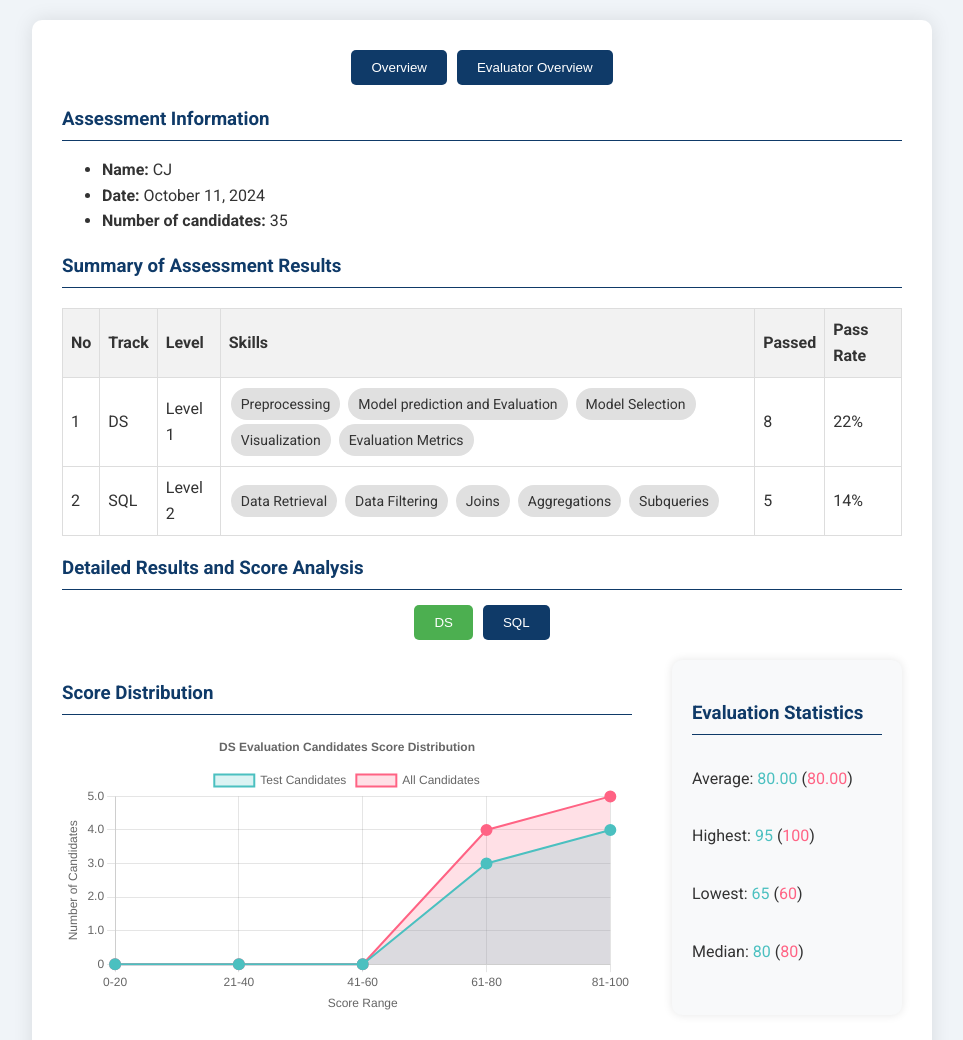
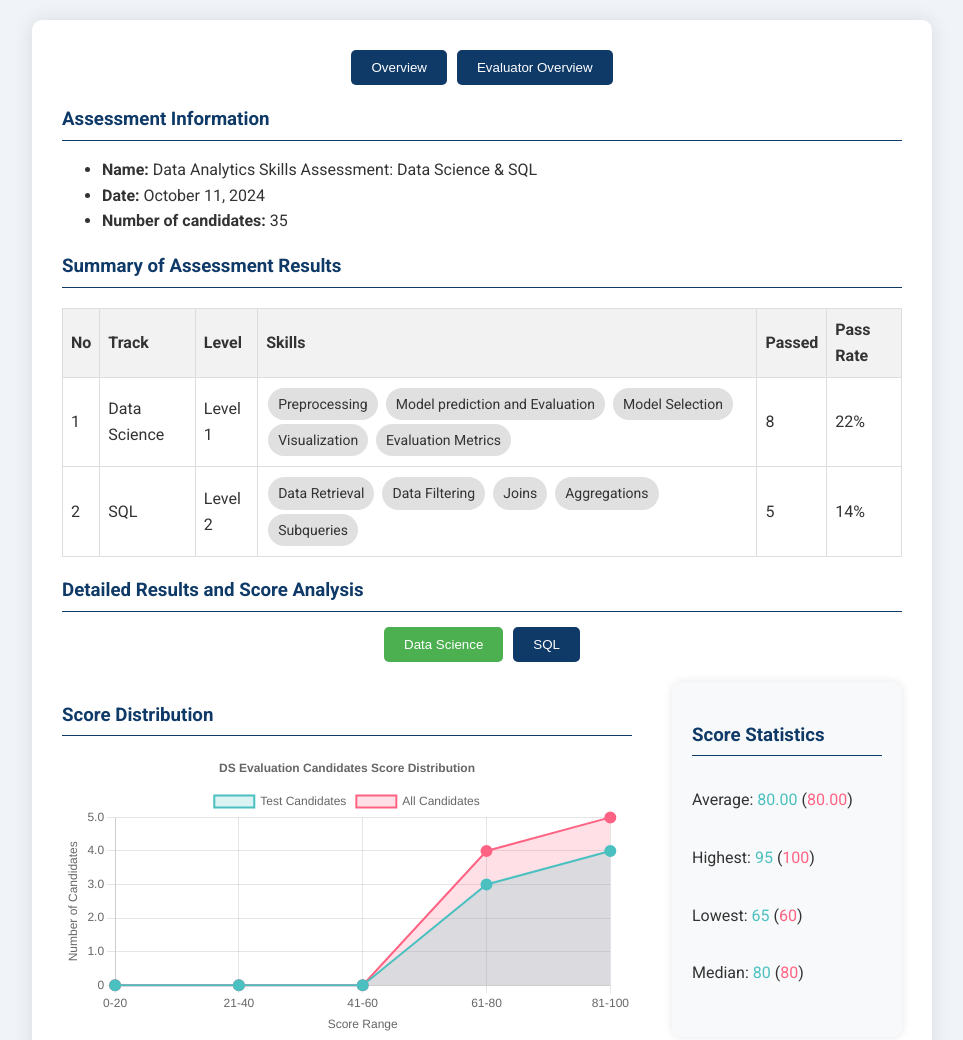
Before and after one commit to hyewon-m/report_demo, a plain HTML site: page index.html in a window 1280 px wide. Shown: the top 1040 px of the page, without its empty margins (158-1121 px from the left). Drawn offline with nearby package versions, Linux system fonts and the light colour scheme.

Commit message:
Update index.html

```diff
--- a/index.html
+++ b/index.html
@@ -19,7 +19,7 @@
       <div class="exam-info">
         <h3>Assessment Information</h3>
         <ul>
-          <li><strong>Name:</strong> CJ</li>
+          <li><strong>Name:</strong> Data Analytics Skills Assessment: Data Science & SQL</li>
           <li><strong>Date:</strong> October 11, 2024</li>
           <li><strong>Number of candidates:</strong> 35</li>
         </ul>
@@ -41,7 +41,7 @@
           <tbody>
             <tr>
               <td>1</td>
-              <td>DS</td>
+              <td>Data Science</td>
               <td>Level 1</td>
               <td>
                 <span class="tag">Preprocessing</span>
@@ -73,7 +73,7 @@
 
       <h3>Detailed Results and Score Analysis</h3>
       <div class="tab-buttons">
-        <button class="tab-button" onclick="showSubTab('ds')">DS</button>
+        <button class="tab-button" onclick="showSubTab('ds')">Data Science</button>
         <button class="tab-button" onclick="showSubTab('sql')">SQL</button>
       </div>
 
@@ -84,7 +84,7 @@
                     <canvas id="dsScoreDistributionChart"></canvas>
                 </div>
                 <div class="stats-wrapper">
-                    <h3>Evaluation Statistics</h3>
+                    <h3>Score Statistics</h3>
                     <div class="stats-container">
                       <p>Average: <span id="dsAverage"></span></p>
                       <p>Highest: <span id="dsMax"></span></p>
@@ -136,7 +136,7 @@
                     <canvas id="sqlScoreDistributionChart"></canvas>
                 </div>
                 <div class="stats-wrapper">
-                    <h3>Evaluation Statistics</h3>
+                    <h3>Score Statistics</h3>
                     <div class="stats-container">
                       <p>Average: <span id="sqlAverage"></span></p>
                       <p>Highest: <span id="sqlMax"></span></p>
```
